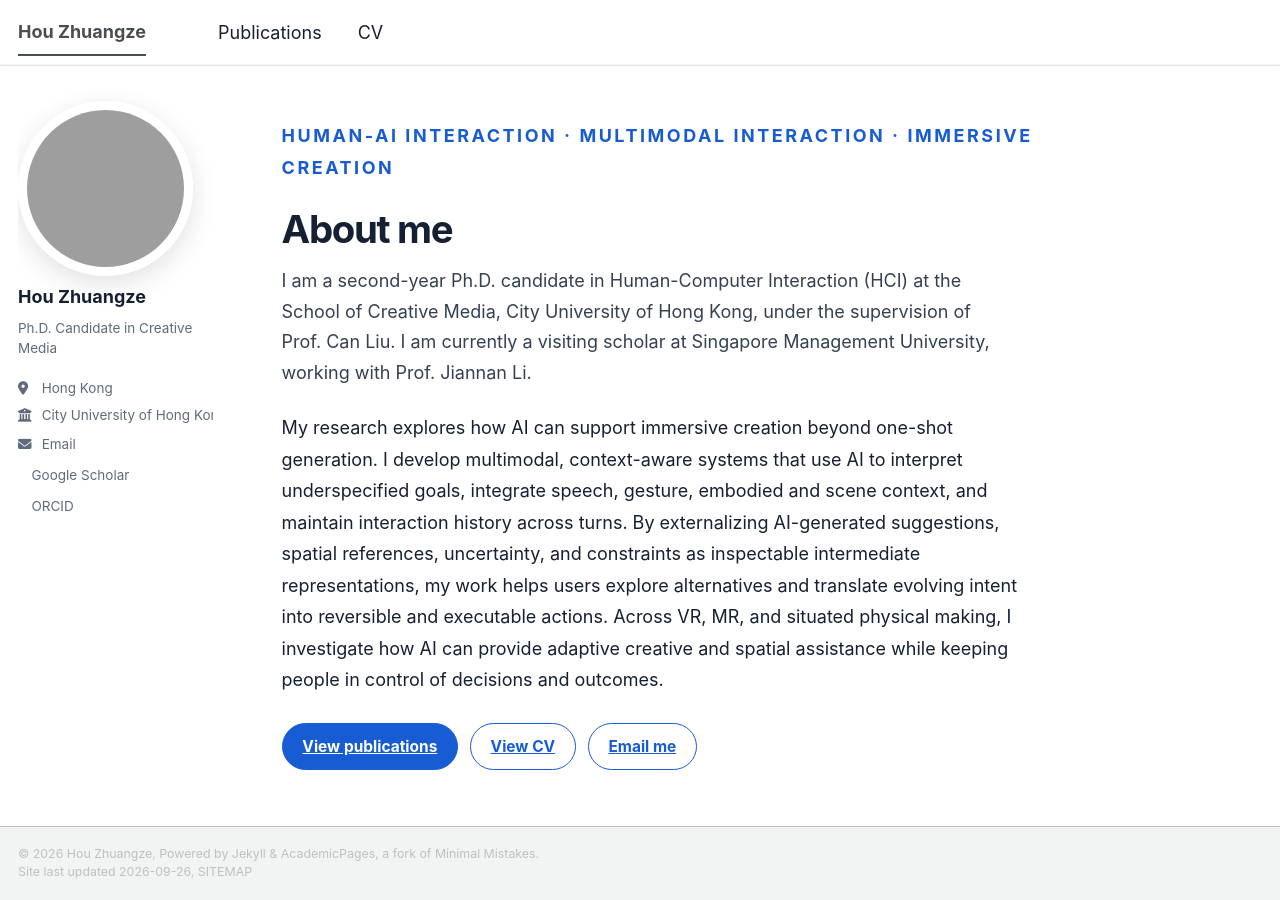
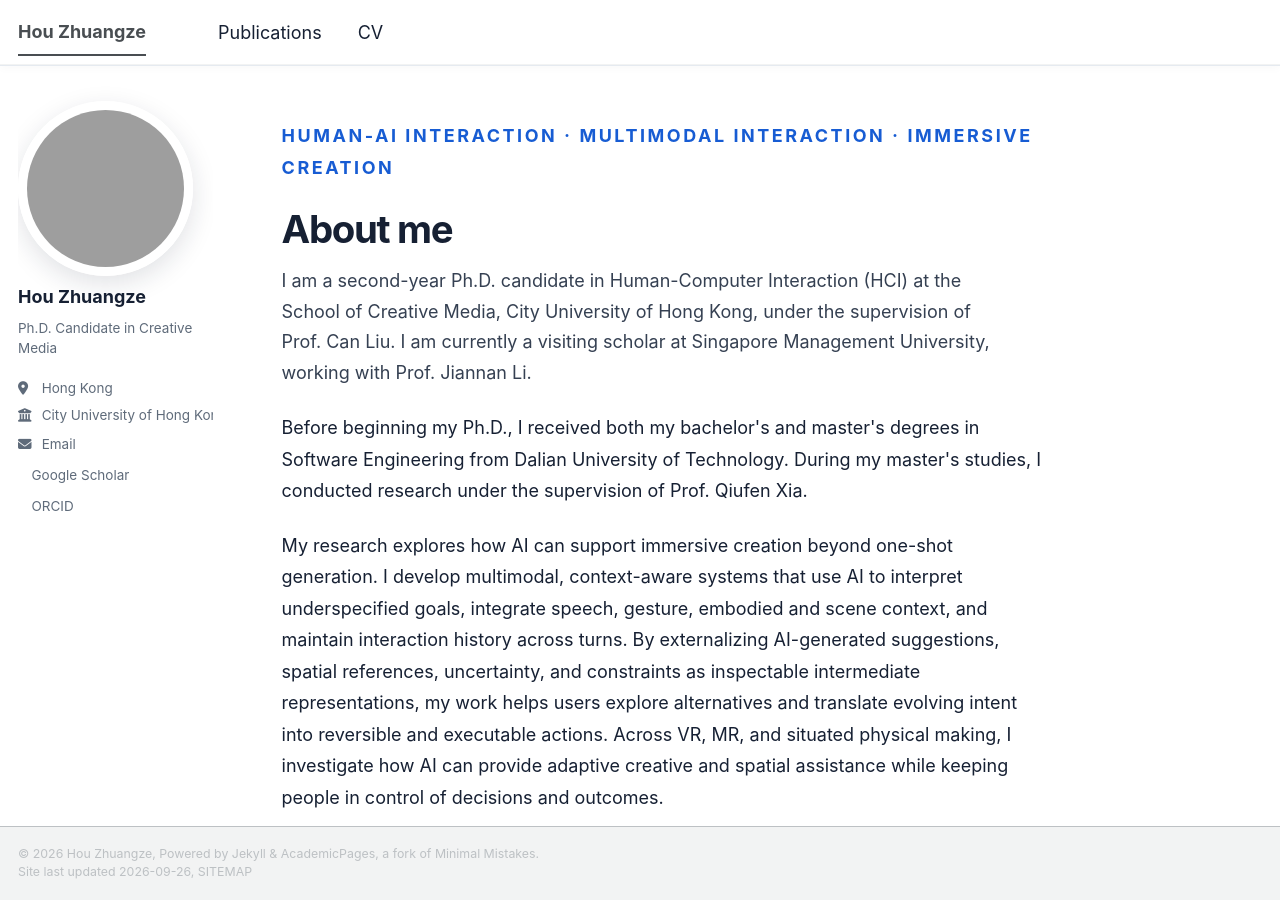
Before and after one commit to zhuangze-hci/zhuangze-hci.github.io, a Jekyll site: the page built from _pages/about.md, in a window 1280 px wide and 900 px high. Built offline with Jekyll 4.4.1, drawn with Linux system fonts in a browser that asks for light colours; a style sheet for code colours, icons or effects is not loaded.

Commit message:
Add education background to homepage

```diff
--- a/_pages/about.md
+++ b/_pages/about.md
@@ -15,6 +15,11 @@ redirect_from:
     School of Creative Media, City University of Hong Kong, under the supervision
     of Prof. Can Liu. I am currently a visiting scholar at Singapore Management
     University, working with Prof. Jiannan Li.
+  </p>
+  <p>
+    Before beginning my Ph.D., I received both my bachelor's and master's degrees
+    in Software Engineering from Dalian University of Technology. During my
+    master's studies, I conducted research under the supervision of Prof. Qiufen Xia.
   </p>
   <p>
     My research explores how AI can support immersive creation beyond one-shot
```
